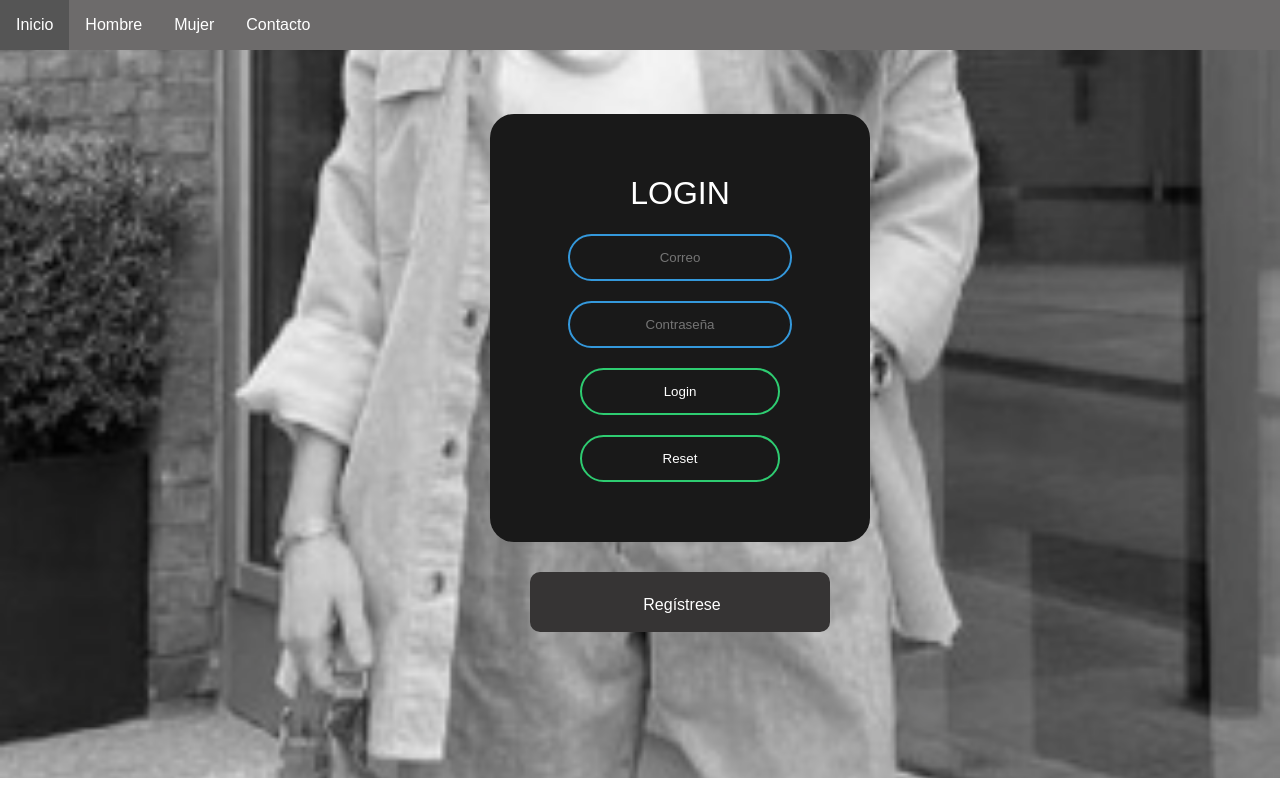
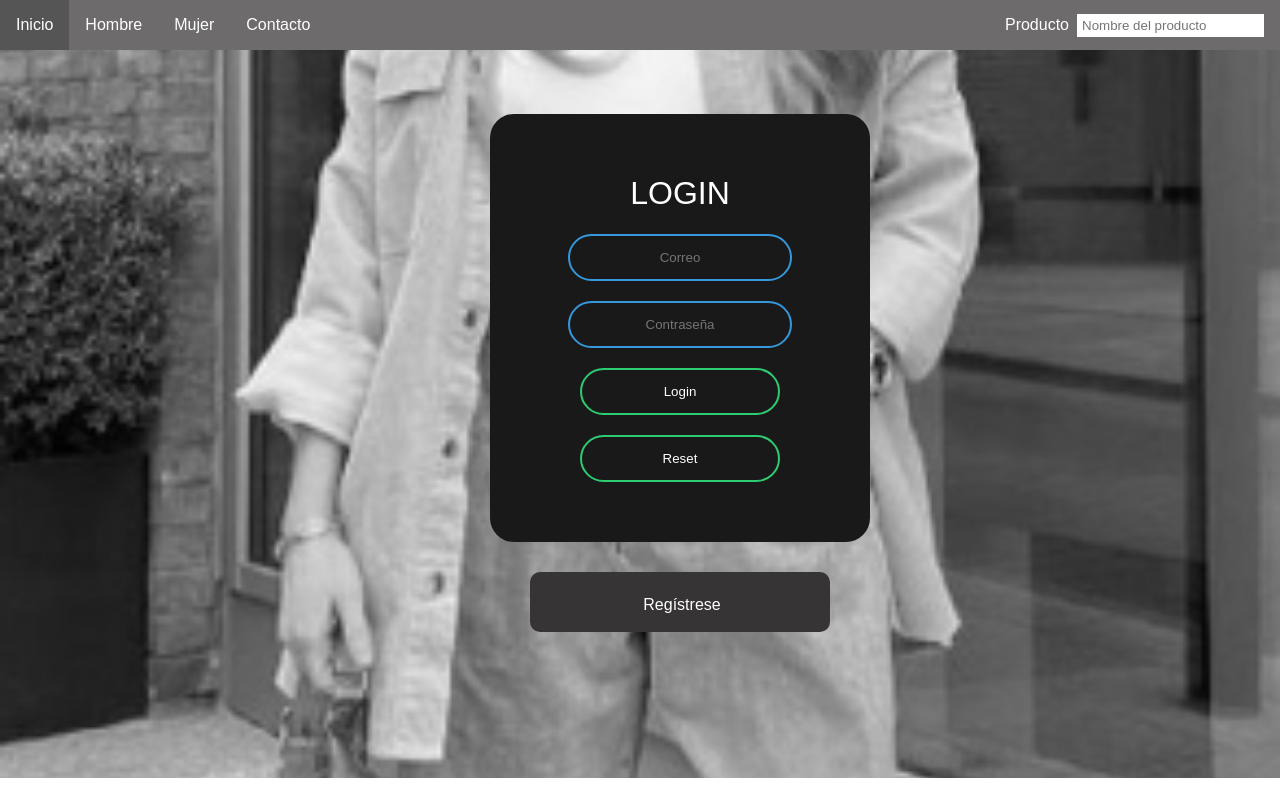
Before and after one commit to jhonhernandez300/GestionCompras, an Angular app in the folder front/compras/: page / in a window 1280 px wide. Shown: the top 800 px of the page. Built offline with nearby package versions, Linux system fonts and the light colour scheme.

Commit message:
TExtbox on the menu

```diff
--- a/front/compras/src/app/components/menu/menu.component.css
+++ b/front/compras/src/app/components/menu/menu.component.css
@@ -1,6 +1,8 @@
 .menu {
-    background-color: #6d6b6b;
-  }
+  background-color: #6d6b6b;
+  display: flex; /* Para que los elementos internos se alineen en línea */
+  justify-content: space-between; /* Para distribuir el espacio entre los elementos internos */
+}
 
   .menu-list {
     list-style-type: none;
@@ -22,3 +24,19 @@
   .menu-item a:hover {
     background-color: #555;
   }
+  .right-content {
+    display: flex;
+    align-items: center; /* Para centrar verticalmente los elementos dentro del contenedor */
+    margin-right: 1rem; /* Ajusta el margen derecho para separar el contenido del borde del menú */
+  }
+
+  .right-content label {
+    color: white;
+    margin-right: 0.5rem; /* Espacio entre el label y el input */
+  }
+  .rollover-textbox{
+    border: solid white;
+  }
+  .rollover-textbox:hover {
+    border: solid black;
+  }
--- a/front/compras/src/app/components/menu/menu.component.html
+++ b/front/compras/src/app/components/menu/menu.component.html
@@ -14,4 +14,10 @@
       <li class="menu-item"><a href="#">Contacto</a></li>
 
     </ul>
+
+    <div class="right-content">
+      <label for="producto">Producto</label>
+      <input type="text" id="producto" class="rollover-textbox" placeholder="Nombre del producto" title="Ingrese el nombre del producto">
+    </div>
+
   </nav>
```
Also changed, not shown: 5 other files (tests, documents, lock files or other folders).
